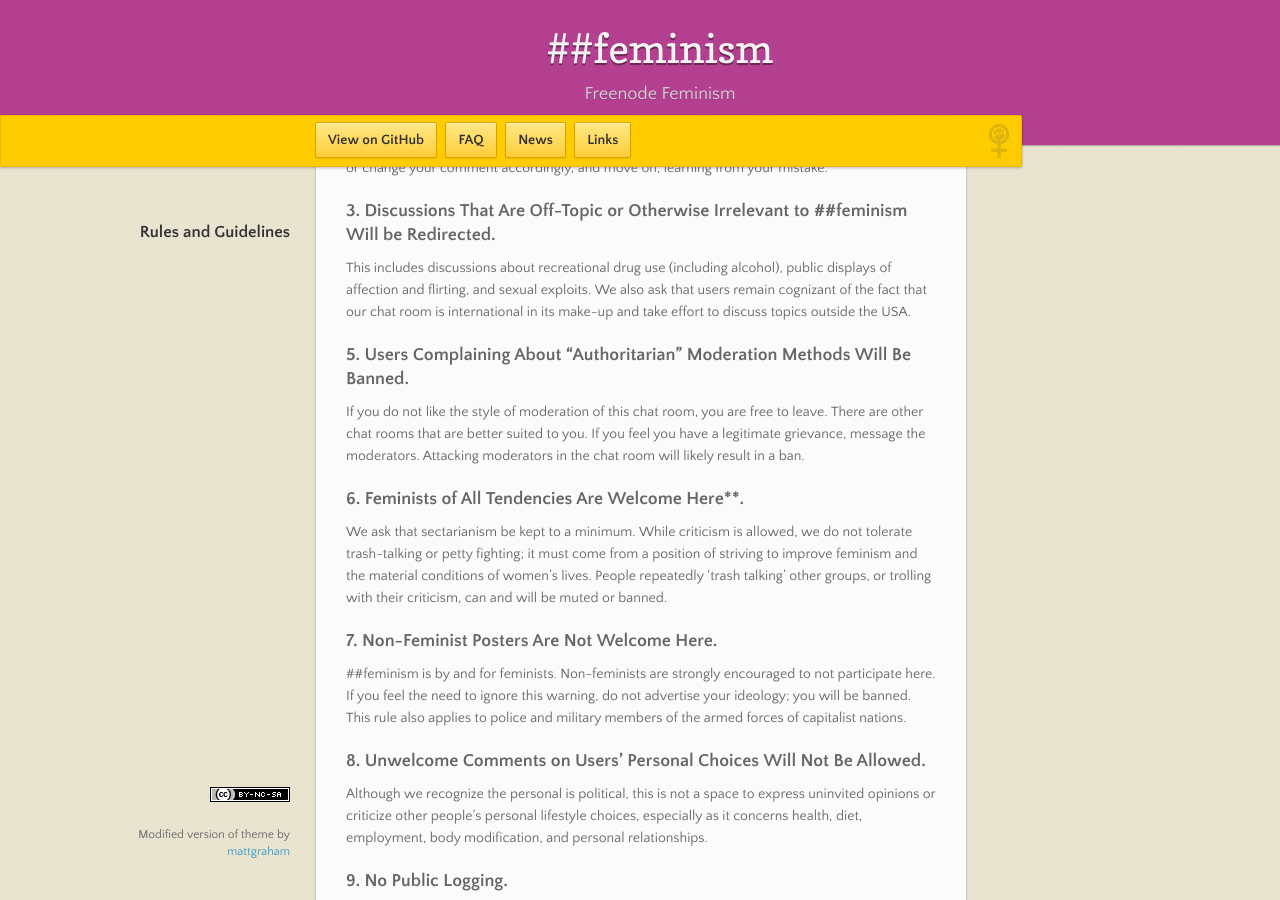
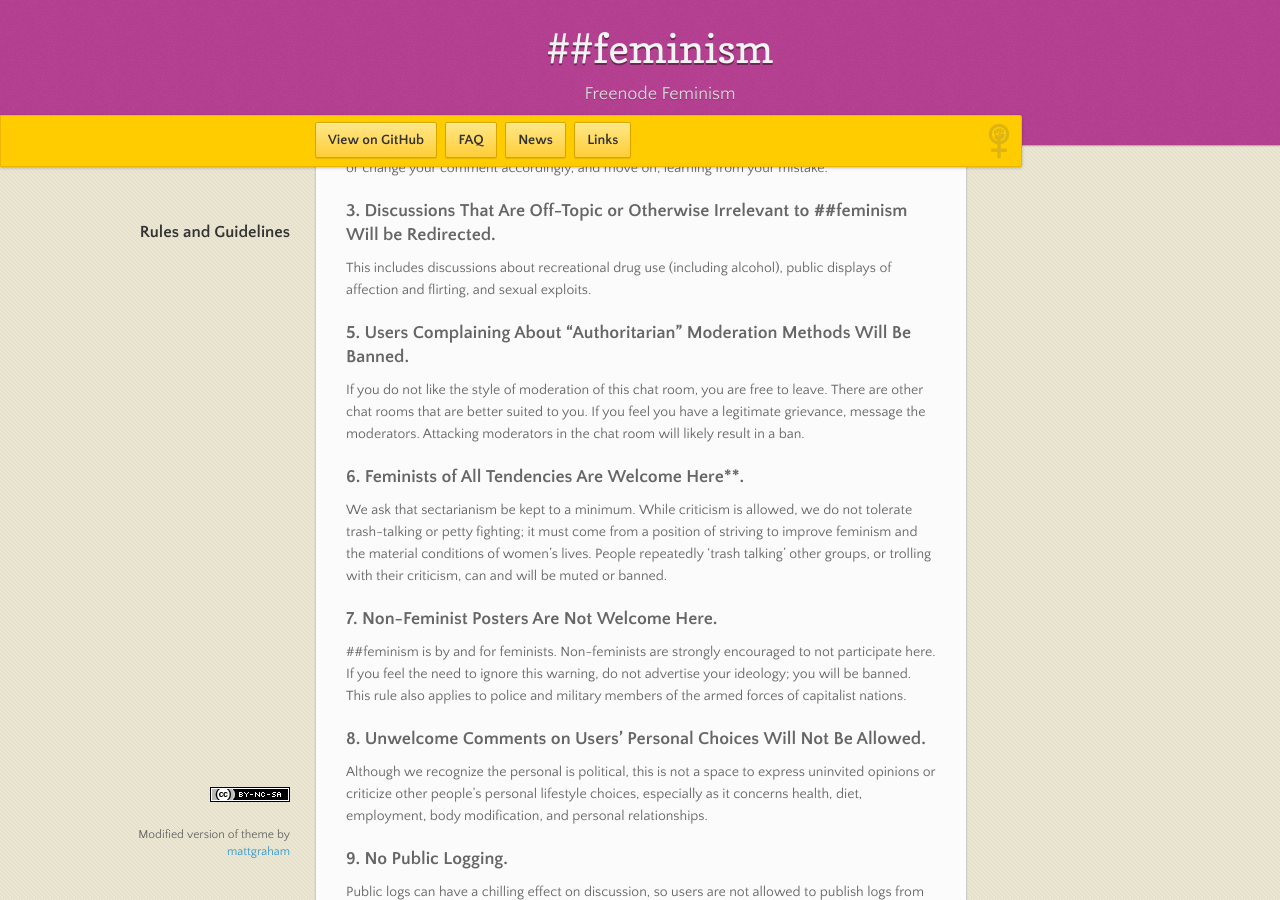
Before and after one commit to feminism-chat/feminism-chat.github.io, a Jekyll site: the page built from index.md, in a window 1280 px wide and 900 px high, scrolled down 325 px. Built offline with Jekyll 4.4.1, drawn with Linux system fonts in a browser that asks for light colours; nearby versions of some CDN libraries.

```diff
--- a/index.md
+++ b/index.md
@@ -18,7 +18,7 @@ Doing this will almost assuredly result in a ban. Accept the criticism in a prin
 
 ### 3. Discussions That Are Off-Topic or Otherwise Irrelevant to ##feminism Will be Redirected.
 
-This includes discussions about recreational drug use (including alcohol), public displays of affection and flirting, and sexual exploits. We also ask that users remain cognizant of the fact that our chat room is international in its make-up and take effort to discuss topics outside the USA.
+This includes discussions about recreational drug use (including alcohol), public displays of affection and flirting, and sexual exploits.
 
 
 ### 5. Users Complaining About “Authoritarian” Moderation Methods Will Be Banned.
```
Also changed, not shown: faq.md (+4 -0 lines).
